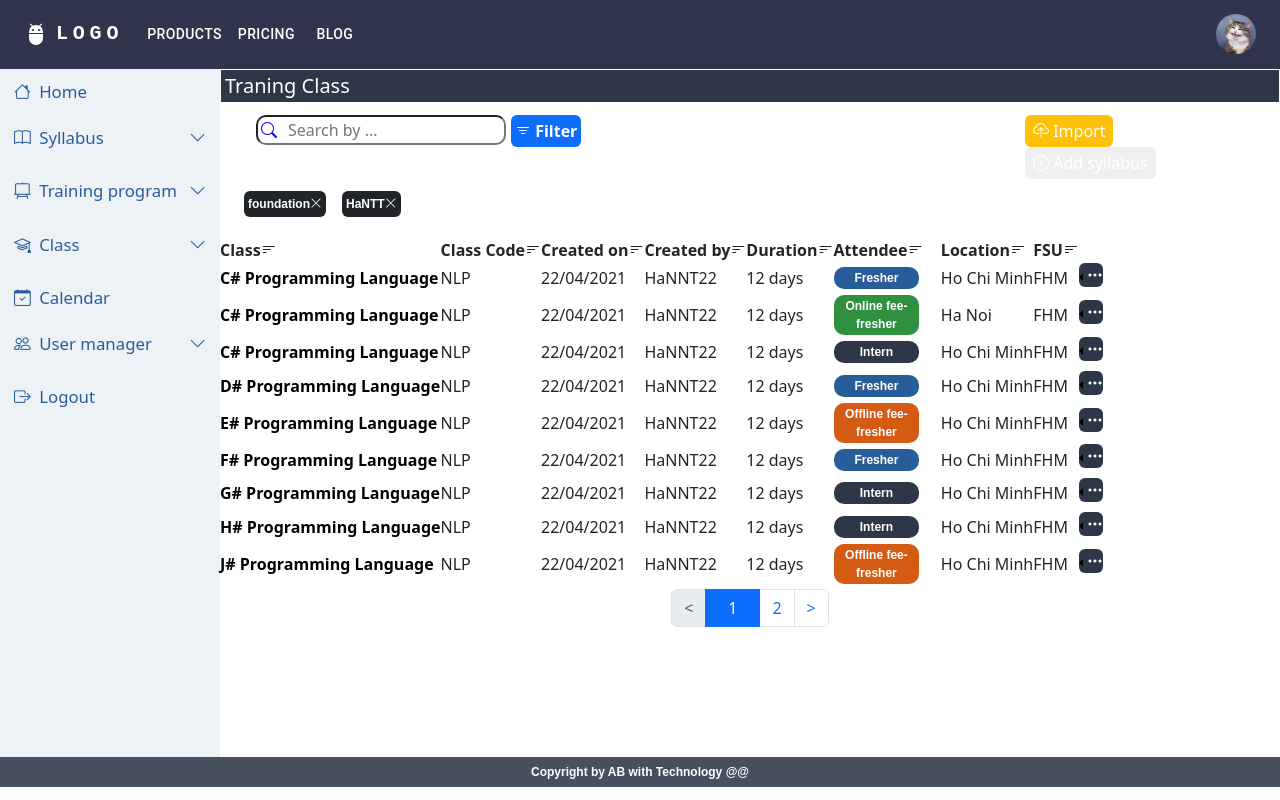
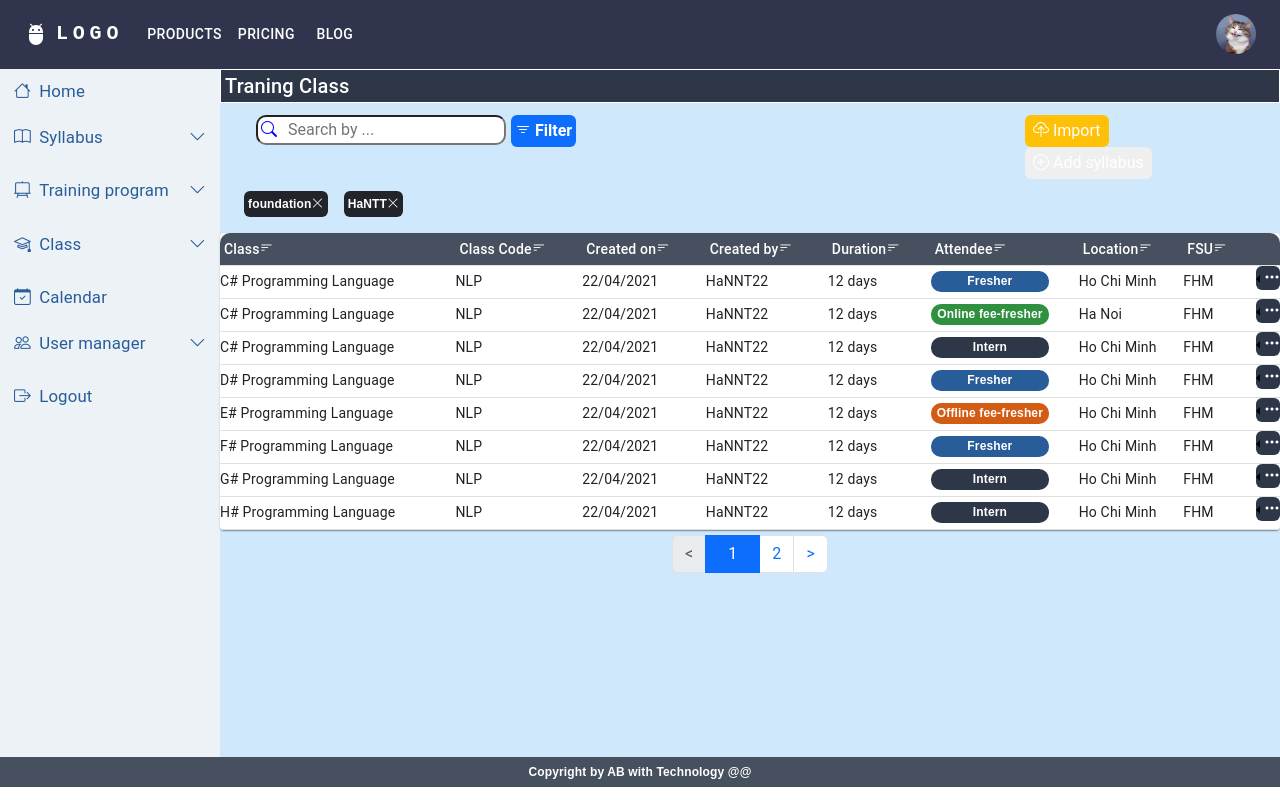
Before and after one commit to anhbang369/manage-education, a React (Create React App) app: page /class in a window 1280 px wide. Built offline with nearby package versions, Linux system fonts and the light colour scheme; what @devexpress/dx-react-scheduler-material-ui would draw is missing.

Commit message:
fix table woth training class

```diff
--- a/src/Page/TrainingClassList.js
+++ b/src/Page/TrainingClassList.js
@@ -10,9 +10,7 @@ const TrainingClassList = () => {
             <Navbar></Navbar>
             <div className='main'>
                 <Sidebar></Sidebar>
-                <div className="container">
-                    <TrainingClasses />
-                </div>
+                <TrainingClasses />
             </div>
             <Footer></Footer>
         </>
--- a/src/components/class/TrainingClassListView.jsx
+++ b/src/components/class/TrainingClassListView.jsx
@@ -4,6 +4,17 @@ import "./trainingClassList.css";
 import ReactPaginate from 'react-paginate';
 import Import from '../import/Import';
 import ActionMenu from '../action/ActionMenu';
+import CssBaseline from '@mui/material/CssBaseline';
+import Box from '@mui/material/Box';
+import Container from '@mui/material/Container';
+import 'bootstrap/dist/css/bootstrap.min.css';
+import Table from '@mui/material/Table';
+import TableBody from '@mui/material/TableBody';
+import TableCell from '@mui/material/TableCell';
+import TableContainer from '@mui/material/TableContainer';
+import TableHead from '@mui/material/TableHead';
+import TableRow from '@mui/material/TableRow';
+import Paper from '@mui/material/Paper';
 
 const TrainingClassListView = () => {
 
@@ -25,7 +36,7 @@ const TrainingClassListView = () => {
 
     const [currentPage, setCurrentPage] = useState(0);
 
-    const itemsPerPage = 9;
+    const itemsPerPage = 8;
 
     const totalPages = Math.ceil(Data.length / itemsPerPage);
 
@@ -42,7 +53,12 @@ const TrainingClassListView = () => {
 
     return (
         <>
-            <div className='syllabus__container'>
+
+            <React.Fragment>
+                <CssBaseline />
+                <Container fixed className='p-0'>
+                    <Box sx={{ bgcolor: '#cfe8fc', height: '100%', width: '100%' }}>
+                        <div>
                             <h5 className='syllabus__training-class-header'>Traning Class</h5>
                             <div className="row p-1">
                                 <div className="col-md-9 d-flex justify-content-start">
@@ -67,43 +83,44 @@ const TrainingClassListView = () => {
                                 <p className="bg-dark text-white rounded ms-3 mb-3 p-1 d-flex w-10">HaNTT <i class="bi bi-x-lg"></i></p>
                             </div>
 
-                <div className="syllabus__table">
-                    <table>
-                        <thead>
-                            <tr className='table__header'>
-                                <th>Class<i class="bi bi-filter-left"></i></th>
-                                <th>Class Code<i class="bi bi-filter-left"></i></th>
-                                <th>Created on<i class="bi bi-filter-left"></i></th>
-                                <th>Created by<i class="bi bi-filter-left"></i></th>
-                                <th>Duration<i class="bi bi-filter-left"></i></th>
-                                <th>Attendee<i class="bi bi-filter-left"></i></th>
-                                <th>Location<i class="bi bi-filter-left"></i></th>
-                                <th>FSU<i class="bi bi-filter-left"></i></th>
-                                <th></th>
-                            </tr>
-                        </thead>
+                            <TableContainer component={Paper}>
+                                <Table sx={{ minWidth: 650 }} aria-label="simple table">
+                                    <TableHead sx={{ backgroundColor: '#47505f' }}>
+                                        <TableRow>
+                                            <TableCell className='p-1 text-white'>Class<i class="bi bi-filter-left"></i></TableCell>
+                                            <TableCell align="left" className='p-1 text-white'>Class Code<i class="bi bi-filter-left"></i></TableCell>
+                                            <TableCell align="left" className='p-1 text-white'>Created on<i class="bi bi-filter-left"></i></TableCell>
+                                            <TableCell align="left" className='p-1 text-white'>Created by<i class="bi bi-filter-left"></i></TableCell>
+                                            <TableCell align="left" className='p-1 text-white'>Duration<i class="bi bi-filter-left"></i></TableCell>
+                                            <TableCell align="left" className='p-1 text-white'>Attendee<i class="bi bi-filter-left"></i></TableCell>
+                                            <TableCell align="left" className='p-1 text-white'>Location<i class="bi bi-filter-left"></i></TableCell>
+                                            <TableCell align="left" className='p-1 text-white'>FSU<i class="bi bi-filter-left"></i></TableCell>
+                                            <TableCell align="left" className='p-1 text-white'></TableCell>
 
-                        <tbody>
+                                        </TableRow>
+                                    </TableHead>
+                                    <TableBody>
                                         {currentData.map((item) => (
-                                <tr key={item.id}>
-                                    <td className='table__syllabus'>{item.sullabus}</td>
-                                    <td className='table__syllabus'>{item.code}</td>
-                                    <td className='table__syllabus'>{item.created}</td>
-                                    <td className='table__syllabus'>{item.createBy}</td>
-                                    <td className='table__syllabus'>{item.duration}</td>
-                                    <td className="table__syllabus"><p className={`syllabus_p ${getClassForFsu(item.attendee)}`}>{item.attendee}</p></td>
-                                    <td className='table__syllabus'>{item.location}</td>
-                                    <td className='table__syllabus'>{item.fsu}</td>
-
-                                    <td className='table__syllabus'>
-                                        <ActionMenu></ActionMenu>
-                                    </td>
-                                </tr>
+                                            <TableRow
+                                                key={item.id}
+                                                sx={{ 'td': { padding: 0 } }}
+                                            >
+                                                <TableCell align="left">
+                                                    {item.sullabus}
+                                                </TableCell>
+                                                <TableCell align="left">{item.code}</TableCell>
+                                                <TableCell align="left">{item.created}</TableCell>
+                                                <TableCell align="left">{item.createBy}</TableCell>
+                                                <TableCell align="left">{item.duration}</TableCell>
+                                                <TableCell align="left"><p className={`syllabus_p ${getClassForFsu(item.attendee)}`}>{item.attendee}</p></TableCell>
+                                                <TableCell align="left">{item.location}</TableCell>
+                                                <TableCell align="left">{item.fsu}</TableCell>
+                                                <TableCell align="right"><ActionMenu></ActionMenu></TableCell>
+                                            </TableRow>
                                         ))}
-                        </tbody>
-
-                    </table>
-                </div>
+                                    </TableBody>
+                                </Table>
+                            </TableContainer>
                             <ReactPaginate
                                 nextLabel=">"
                                 onPageChange={handlePageClick}
@@ -126,6 +143,9 @@ const TrainingClassListView = () => {
 
                             <Import property={importOpen} />
                         </div>
+                    </ Box>
+                </Container>
+            </React.Fragment>
         </>
     )
 }
```
Lines whose indentation alone changed are shown as unchanged.
